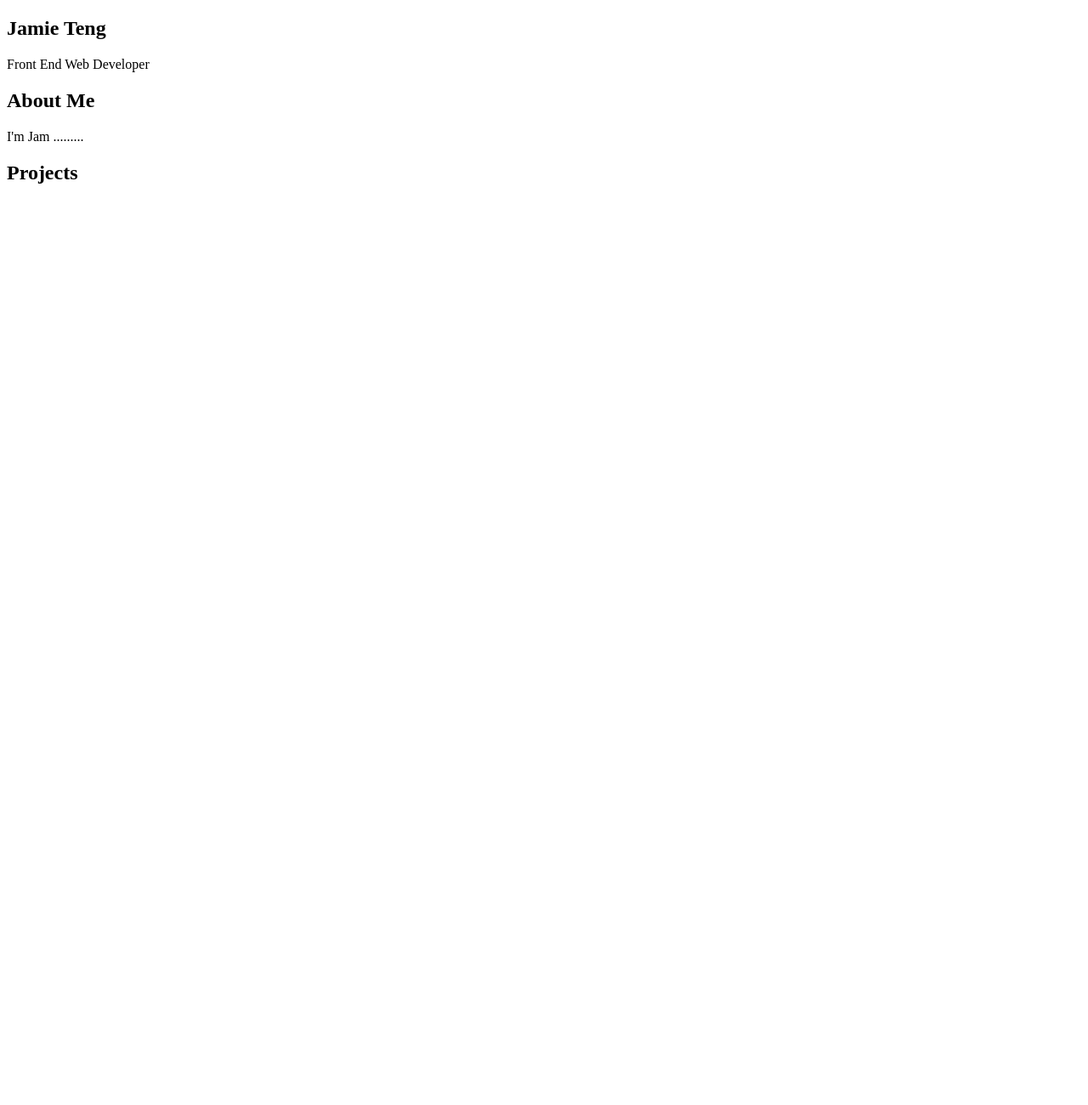
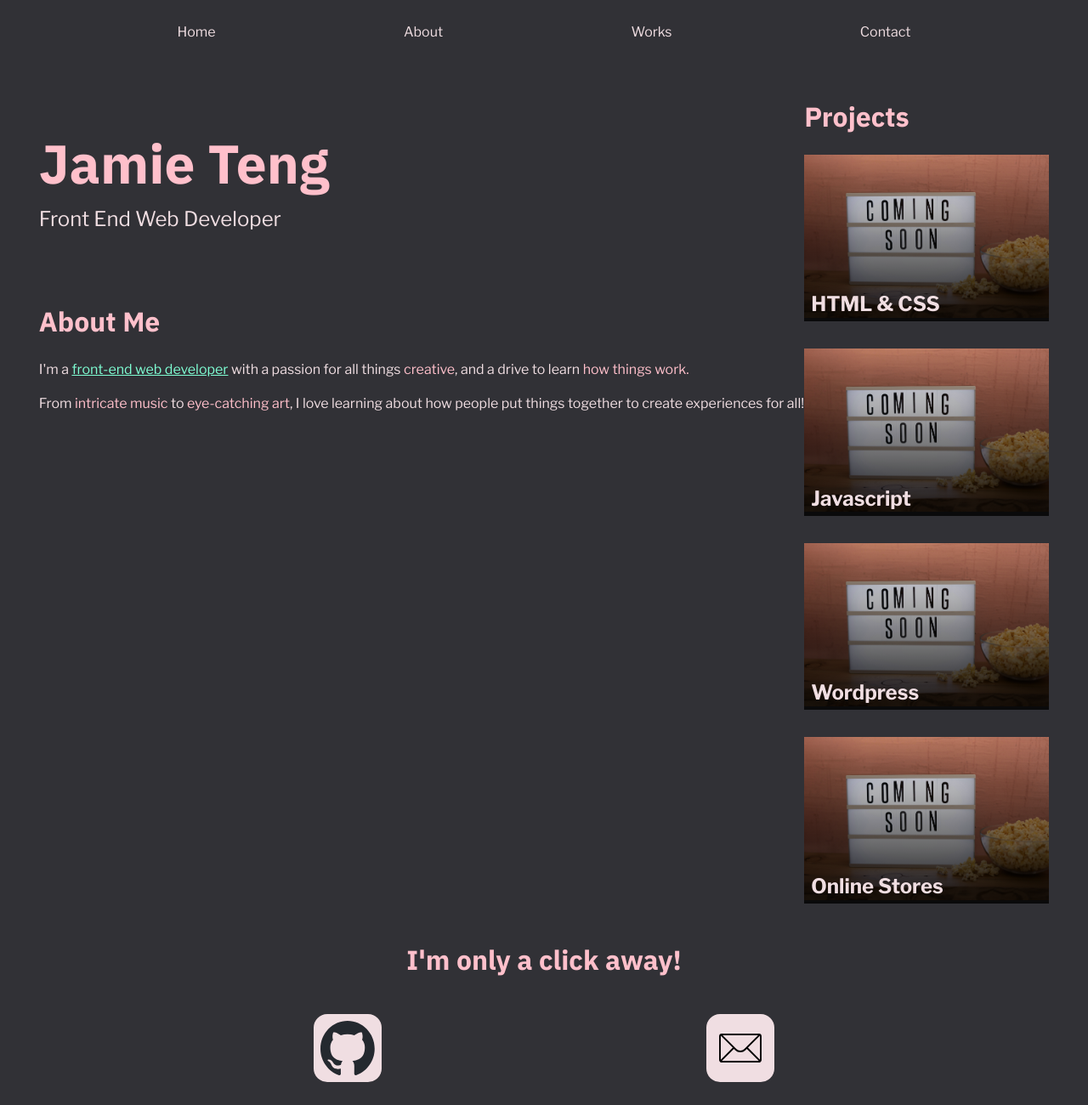
Before and after one commit to yummiestjam/fwd-landing-page, a plain HTML site: page index.html in a window 1280 px wide. Shown: the whole page at 85% size. Before the commit the page ends 800 px from the top, so only its background shows below. Drawn offline with nearby package versions, Linux system fonts and the light colour scheme.

Commit message:
added mobile styles, began basic layout on desktop styles

```diff
--- a/index.html
+++ b/index.html
@@ -3,22 +3,96 @@
 <head>
     <meta charset="UTF-8">
     <meta name="viewport" content="width=device-width, initial-scale=1.0">
-    <title>JAM LANDING PAGE</title>
+
+    <!-- import fonts -->
+    <link rel="preconnect" href="https://fonts.googleapis.com">
+    <link rel="preconnect" href="https://fonts.gstatic.com" crossorigin>
+    <link href="https://fonts.googleapis.com/css2?family=IBM+Plex+Sans:ital,wght@0,100;0,200;0,300;0,400;0,500;0,600;0,700;1,100;1,200;1,300;1,400;1,500;1,600;1,700&family=Libre+Franklin:ital,wght@0,100..900;1,100..900&display=swap" rel="stylesheet">
+
+    <!-- link css -->
+	<link rel="stylesheet" href="styles/normalize-fwd.css">
+    <link rel="stylesheet" href="styles/styles.css">
+    <title>Look, it's Jamie!</title>
 </head>
 <body>
-    <section class="title">
+    <div class="site-wrapper">
+        <header>
+            <nav>
+                <ul>
+                    <li><a>Home</a></li>
+                    <li><a>About</a></li>
+                    <li><a>Works</a></li>
+                    <li><a>Contact</a></li>
+                </ul>
+            </nav>
+        </header>
+
+        <main>
+            <div class="left-col">
+                <section class="site-title">
                     <h1>Jamie Teng</h1>
                     <p>Front End Web Developer</p>
                 </section>
-    <section class="About Me">
+
+                <section class="about-me">
                     <h2>About Me</h2>
-        <p>I'm Jam .........</p>
+                    <p>I'm a <a href="https://www.bcit.ca/programs/front-end-web-developer-certificate-full-time-6535cert/">front-end web developer</a> with a passion for all things <em>creative</em>, and a drive to learn <em>how things work.</em></p>
+                    <p>From <em>intricate music</em> to <em>eye-catching art</em>, I love learning about how people put things together to create experiences for all!</p>
                 </section>
-    <section class="Projects">
+            </div>
+
+            <div class="right-col">
+                <section class="projects">
                     <h2>Projects</h2>
+                    <section class="project-links">
                         <article>
-            <img src="" alt="">
+                            <img src="images/coming-soon.jpg" alt="A sign that reads, 'coming soon', next to a bowl of popcorn.">
+                            <p>HTML & CSS</p>
+                            <div class="overlay"></div>
+                        </article>
+                        <article>
+                            <img src="images/coming-soon.jpg" alt="A sign that reads, 'coming soon', next to a bowl of popcorn.">
+                            <p>Javascript</p>
+                            <div class="overlay"></div>
+                        </article>
+                        <article>
+                            <img src="images/coming-soon.jpg" alt="A sign that reads, 'coming soon', next to a bowl of popcorn.">
+                            <p>Wordpress</p>
+                            <div class="overlay"></div>
+                        </article>
+                        <article>
+                            <img src="images/coming-soon.jpg" alt="A sign that reads, 'coming soon', next to a bowl of popcorn.">
+                            <p>Online Stores</p>
+                            <div class="overlay"></div>
                         </article>
                     </section>
+                </section>
+            </div>
+        </main>
+
+        <footer>
+            <h3>I'm only a click away!</h3>
+            <ul>
+                <li>
+                    <a href="https://github.com/yummiestjam">
+                        <img src="images/github.svg" alt="the github logo">
+                        <!--
+                        github's permitted invertocat logo
+                        https://github.com/logos
+                        -->
+                    </a>
+                </li>
+                <li>
+                    <a href="mailto:realjamteng@gmail.com">
+                        <img src="images/email.svg" alt="an email symbol">
+                        <!--
+                        licensed through adobe stock
+                        https://stock.adobe.com/search?k=email&search_type=usertyped&asset_id=227395474
+                         -->
+                    </a>
+                </li>
+            </ul>
+        </footer>
+    </div>
 </body>
 </html>
--- /dev/null
+++ b/styles/styles.css
@@ -0,0 +1,265 @@
+/*--------------------------------------------------------------
+>>> TABLE OF CONTENTS:
+----------------------------------------------------------------
+# Generic (CALLED IN ANOTHER FILE)
+	- Normalize
+	- Box sizing
+	- Media width
+# Base
+	- Typography
+	- Elements
+	- Links
+# Layouts
+# Components
+	- Header
+	- Main
+	- Footer
+--------------------------------------------------------------*/
+
+/*--------------------------------------------------------------
+# Base
+--------------------------------------------------------------*/
+
+html {
+    background-color: #313136;
+}
+
+/* Typography
+--------------------------------------------- */
+body {
+    font-family: "Libre Franklin", sans-serif;
+    color: #f0dee2;
+}
+
+h1 {
+    font-family: "IBM Plex Sans", serif;
+    font-size: 4rem;
+    color:#ffc0cb;
+}
+
+h2,
+h3,
+h4,
+h5,
+h6 {
+    font-family: "IBM Plex Sans", serif;
+    font-size: 2rem;
+    color: #ffc0cb;
+}
+
+p {
+	line-height: 1.5rem;
+}
+
+em {
+    color:#ffc0cb;
+    font-style: normal;
+}
+
+
+/* Elements
+--------------------------------------------- */
+ul {
+	padding: 0;
+    list-style-type: none;
+    display: flex;
+    gap: 0;
+    justify-content: space-evenly;
+}
+
+ul li {
+    padding: 0.8rem;
+}
+
+ol {
+
+}
+
+dl {
+
+}
+
+figure {
+
+}
+
+table {
+
+}
+
+
+/* Links
+--------------------------------------------- */
+a {
+    color:aquamarine;
+}
+
+a:visited {
+	/* color:rgb(131, 127, 255); */
+}
+
+a:hover {
+    color:#33f4b4;
+}
+
+a:focus {
+    /* background-color:#33f4b4; */
+    color:#6868d3;
+}
+
+a:active {
+    color:#6868d3;
+}
+
+
+/*--------------------------------------------------------------
+# Layout
+--------------------------------------------------------------*/
+
+.site-wrapper {
+    display: flex;
+    justify-content: center;
+    flex-direction: column;
+}
+
+.site-title {
+    padding: 16rem 0 4rem 0;
+    margin: 0;
+}
+
+main {
+    margin: 1rem;
+}
+
+/*--------------------------------------------------------------
+# Components
+--------------------------------------------------------------*/
+
+/* Header
+--------------------------------------------- */
+
+.site-title h1 {
+    margin: 0;
+}
+
+.site-title p {
+    margin: 1rem 0 0 0;
+    font-size: 1.5rem;
+    color: #f0dee2;
+}
+
+nav a {
+
+    color: #f0dee2;
+}
+
+/* Main
+--------------------------------------------- */
+
+.project-links {
+    display: flex;
+    flex-direction: column;
+    justify-content: space-between;
+    gap: 2rem;
+    margin: 0 auto;
+}
+
+.projects article {
+    position: relative;
+}
+
+.projects article img {
+    background-color: white;
+    height: 12rem;
+    width: 18rem;
+    padding: 0;
+}
+
+.overlay {
+    background: linear-gradient(
+        rgba(0, 0, 0, 0),
+        rgba(0, 0, 0, 0.8) 90%
+    );
+    content: '';
+    position:absolute;
+    top:0;
+    left: 0;
+    right: 0;
+    bottom: 0;
+    z-index: 1;
+
+    /* match width of article img */
+    max-width: 18rem;
+}
+
+.projects article p {
+    color: #f0dee2;
+    font-weight: bold;
+    font-size:1.5rem;
+    /* -webkit-text-stroke: 1px rgb(255, 255, 255); */
+
+    margin: 0.5rem;
+
+    position: absolute;
+    bottom: 0;
+    left: 0;
+    z-index:2;
+}
+
+/* PC STYLES!! */
+@media (min-width: 50em) {
+
+    main {
+        align-self: center;
+        display: flex;
+        flex-wrap: wrap;
+    }
+
+    .left-col {
+        flex: 0 1rem 0;
+    }
+
+    .site-title {
+        padding: 4rem 0 4rem 0;
+        margin: 0;
+    }
+}
+
+/* Footer
+--------------------------------------------- */
+footer {
+    text-align: center;
+    margin: 0 0 3rem;
+}
+
+footer ul {
+    display: flex;
+    margin: 0 auto;
+    justify-content: space-evenly;
+}
+
+footer li {
+    position: relative;
+}
+
+footer a {
+    /* font-size: 1.5rem;
+    color: #313136; */
+
+    background-color: #f0dee2;
+    padding: 0.5rem;
+    border-radius: 1rem;
+
+    align-items: center;
+    display: block;
+    max-height: 5rem;
+    max-width: 5rem;
+}
+
+footer a:hover {
+    transform: translateY(-0.25rem);
+}
+
+footer img {
+    height: 4rem;
+}
```
Also changed, not shown: images/coming-soon.jpg (added), images/email.svg (added), images/github.svg (added), styles/normalize-fwd.css (added), styles/styles.html (deleted). Lines whose indentation alone changed are shown as unchanged.
